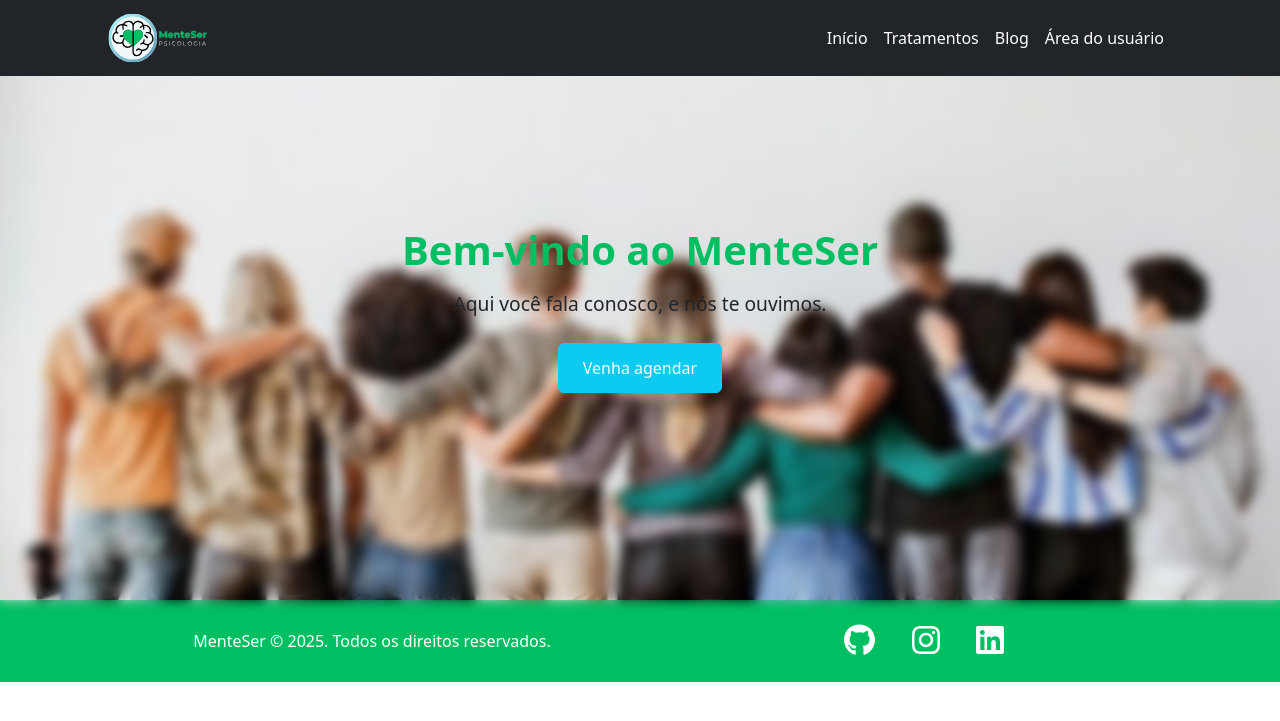
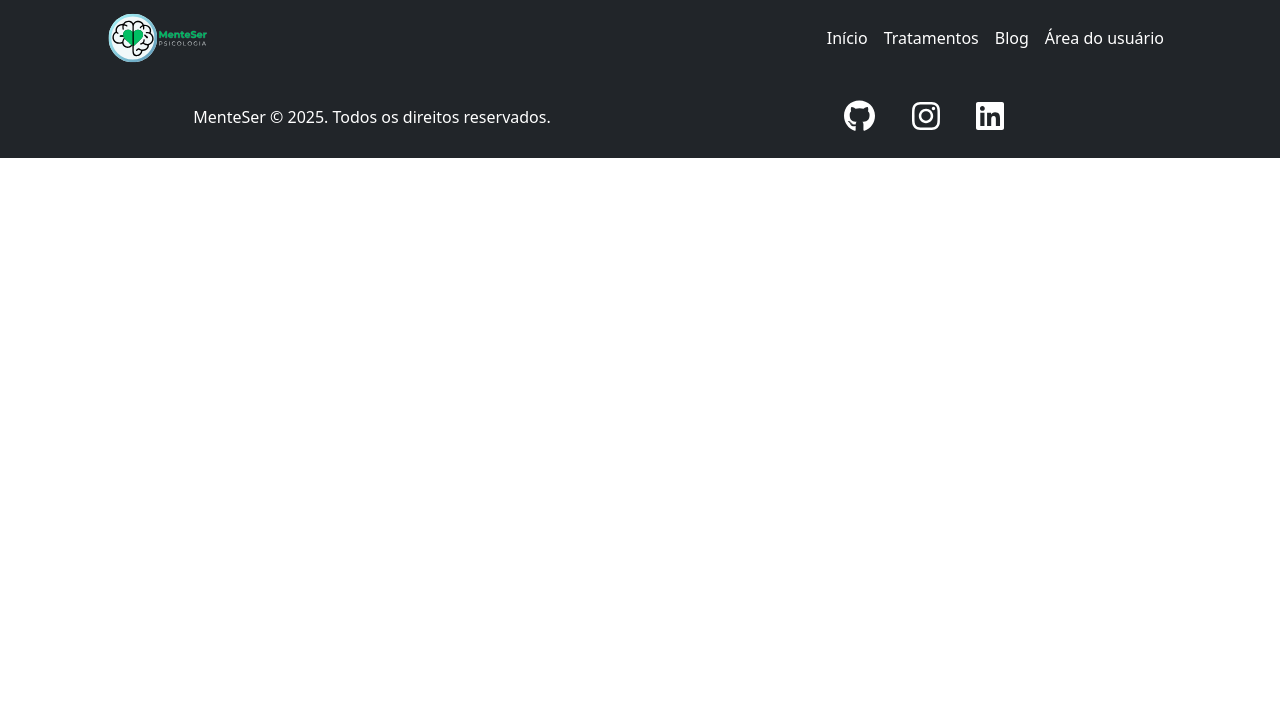
Before and after one commit to WescleyPlinio/MenteSer, a Django app: template menteser/templates/base.html in a window 1280 px wide. Shown: the top 721 px of the page. Run offline with Django 5.2, Linux system fonts and the light colour scheme; the template is opened without the code that fills it, so the values that code supplies are empty; some libraries are stand-ins or nearby versions.

Commit message:
Updating style

```diff
--- a/menteser/static/style.css
+++ b/menteser/static/style.css
@@ -73,26 +73,6 @@ nav div a img {
     }
 }
 
-.form-container {
-    position: relative;
-    height: 500px;
-    width: 500px;
-    background-size: cover;
-    background-position: center;
-}
-
-.form-container::before {
-    content: '';
-    position: absolute;
-    top: 0;
-    left: 0;
-    width: 100%;
-    height: 100%;
-    background: inherit;
-    filter: blur(6px);
-    z-index: 1;
-}
-
 form, h2 {
     position: relative;
     z-index: 2;
--- a/menteser/templates/base.html
+++ b/menteser/templates/base.html
@@ -1,75 +1,52 @@
 {% load static %}
 
-<!doctype html>
+<!DOCTYPE html>
 <html lang="pt-br">
-
   <head>
-    <meta charset="utf-8">
-    <meta name="viewport" content="width=device-width, initial-scale=1">
+    <meta charset="utf-8" />
+    <meta name="viewport" content="width=device-width, initial-scale=1" />
     <title>MenteSer</title>
-    <link href="https://cdn.jsdelivr.net/npm/bootstrap@5.3.3/dist/css/bootstrap.min.css" rel="stylesheet"
-        integrity="sha384-QWTKZyjpPEjISv5WaRU9OFeRpok6YctnYmDr5pNlyT2bRjXh0JMhjY6hW+ALEwIH" crossorigin="anonymous">
-    <link rel="stylesheet" href="{% static 'style.css' %}">
+    <link href="https://cdn.jsdelivr.net/npm/bootstrap@5.3.3/dist/css/bootstrap.min.css" rel="stylesheet" integrity="sha384-QWTKZyjpPEjISv5WaRU9OFeRpok6YctnYmDr5pNlyT2bRjXh0JMhjY6hW+ALEwIH" crossorigin="anonymous" />
+    <link rel="stylesheet" href="{% static 'style.css' %}" />
   </head>
 
   <body>
+    {% if request.path == '/' %}
+      <header class="band" style="background-image: url('{% static 'imgs/fundo.jpeg' %}">
+        {% include 'partials/_navbar.html' %}
+        <div class="header-content">
+          <h1 class="text-sucess fw-bold">Bem-vindo ao MenteSer</h1>
+          <p class="text-dark">Aqui você fala conosco, e nós te ouvimos.</p>
+          <a href="agendar.html" class="btn btn-info text-light">Venha agendar</a>
+        </div>
+      </header>
+    {% else %}
+      {% include 'partials/_navbar.html' %}
+    {% endif %}
 
-    <header class="band" style="background-image: url('{% static 'imgs/fundo.jpeg' %}">
+    {% block content %}
+    {% endblock %}
 
-        {% include "partials/_navbar.html" %}
-
-        <div class="header-content">
-
-            <h1 class="text-sucess fw-bold">
-                Bem-vindo ao MenteSer
-            </h1>
-
-            <p class="text-dark">
-                Aqui você fala conosco, e nós te ouvimos.
-            </p>
-
-            <a href="agendar.html" class="btn btn-info text-light">
-                Venha agendar
-            </a>
-
-        </div>
-
-    </header>
-
-    {% block content %}{% endblock content %}
-
-    <footer class="bg-sucess py-4">
+    <footer class="bg-dark py-4">
       <div class="container custom-container">
         <div class="row g-2">
           <div class="col-md-6 col-sm-12 col-lg-6 d-flex">
-                    <p class="text-center text-white m-auto">
-                        MenteSer &copy; 2025. Todos os direitos reservados.
-                    </p>
+            <p class="text-center text-white m-auto">MenteSer &copy; 2025. Todos os direitos reservados.</p>
           </div>
           <div class="col-md-6 col-sm-12 col-lg-6 d-flex">
             <ul class="m-auto">
-                        <a class="mx-3 text-decoration-none" href="https://github.com/WescleyPlinio">
-                            <i class="fa-brands fa-github fa-2x text-white"></i>
-                        </a>
-                        <a class="mx-3 text-decoration-none" href="https://www.instagram.com/wpg06/">
-                            <i class="fa-brands fa-instagram fa-2x text-white"></i>
-                        </a>
-                        <a class="mx-3 text-decoration-none" href="https://www.linkedin.com/in/dvwescley/">
-                            <i class="fa-brands fa-linkedin fa-2x text-white"></i>
-                        </a>
+              <a class="mx-3 text-decoration-none" href="https://github.com/WescleyPlinio"><i class="fa-brands fa-github fa-2x text-white"></i></a>
+              <a class="mx-3 text-decoration-none" href="https://www.instagram.com/wpg06/"><i class="fa-brands fa-instagram fa-2x text-white"></i></a>
+              <a class="mx-3 text-decoration-none" href="https://www.linkedin.com/in/dvwescley/"><i class="fa-brands fa-linkedin fa-2x text-white"></i></a>
             </ul>
           </div>
         </div>
       </div>
     </footer>
 
-    <script src="https://cdn.jsdelivr.net/npm/bootstrap@5.3.3/dist/js/bootstrap.bundle.min.js"
-        integrity="sha384-YvpcrYf0tY3lHB60NNkmXc5s9fDVZLESaAA55NDzOxhy9GkcIdslK1eN7N6jIeHz" crossorigin="anonymous">
-        </script>
+    <script src="https://cdn.jsdelivr.net/npm/bootstrap@5.3.3/dist/js/bootstrap.bundle.min.js" integrity="sha384-YvpcrYf0tY3lHB60NNkmXc5s9fDVZLESaAA55NDzOxhy9GkcIdslK1eN7N6jIeHz" crossorigin="anonymous"></script>
 
-    <!-- Font Awesome icons (free version)-->
+    <!-- Font Awesome icons (free version) -->
     <script src="https://use.fontawesome.com/releases/v6.3.0/js/all.js" crossorigin="anonymous"></script>
-
   </body>
-
 </html>
```
Lines whose indentation alone changed are shown as unchanged.
